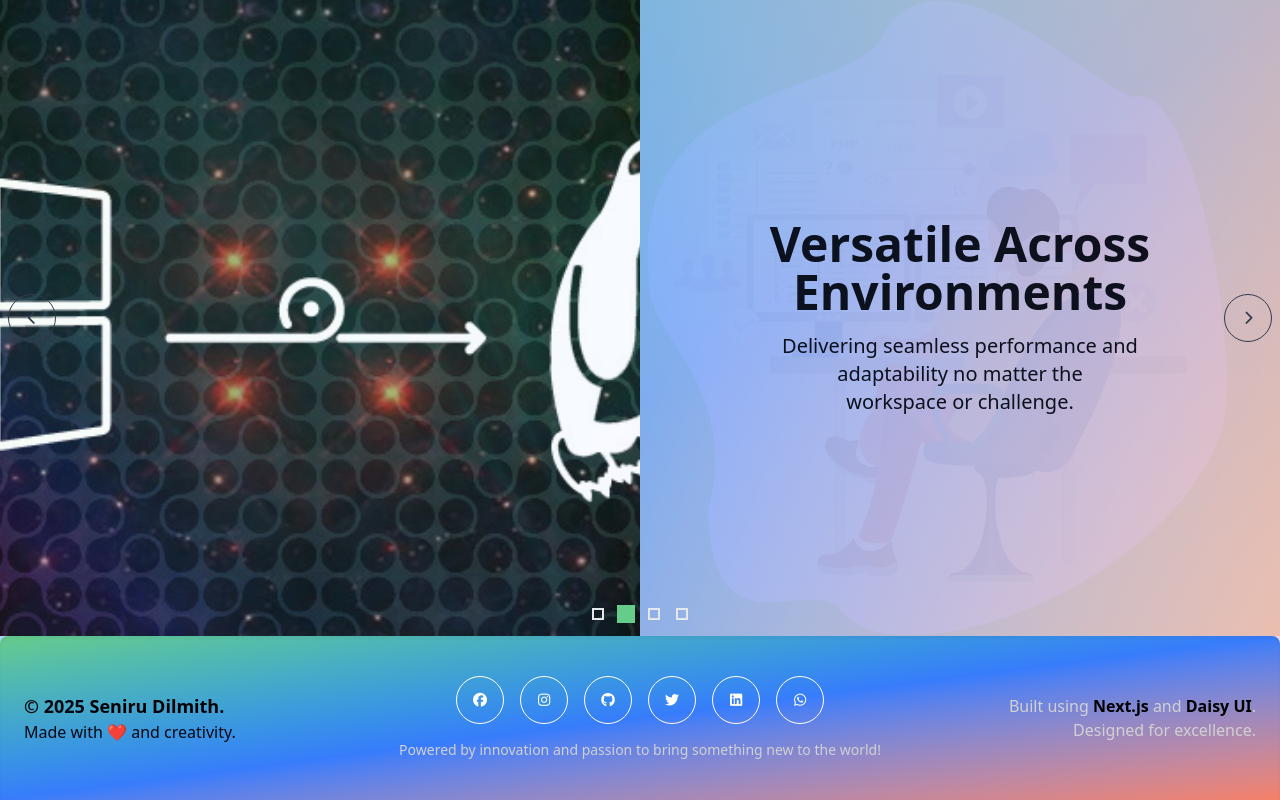
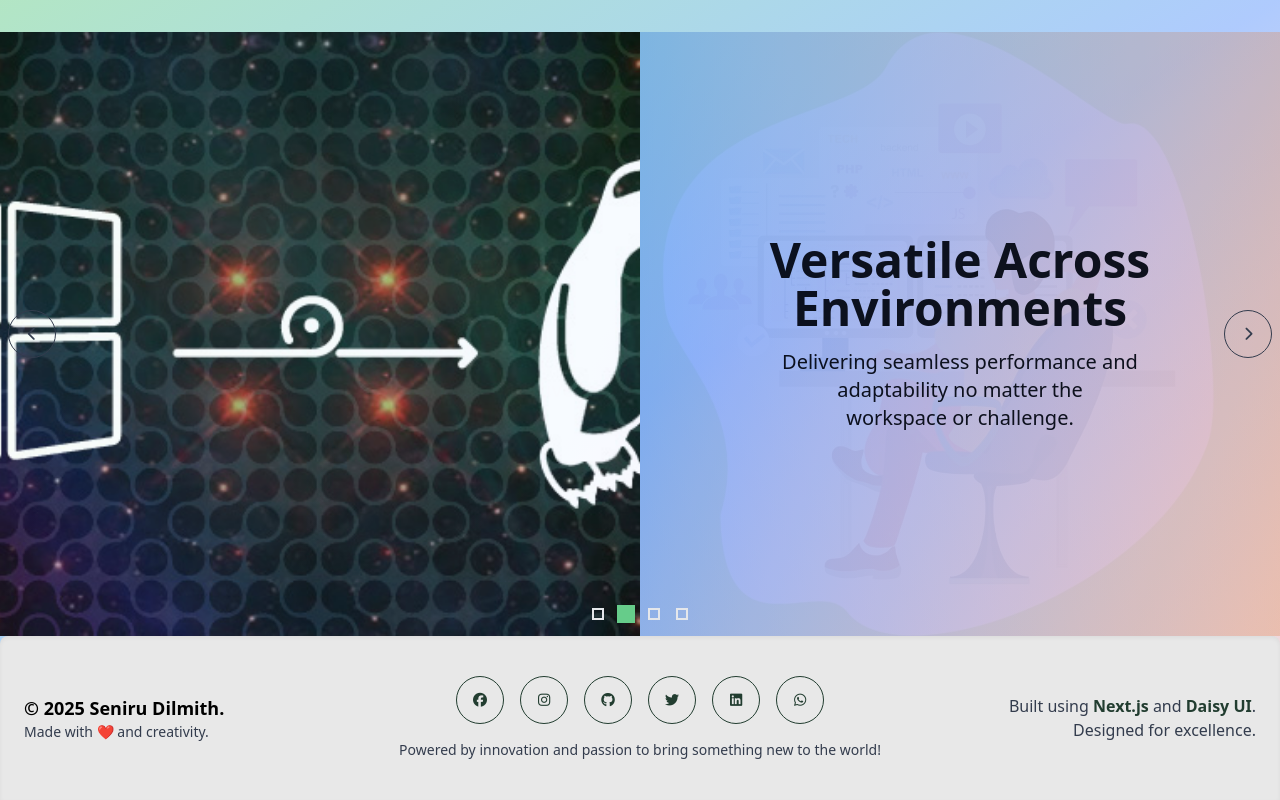
Before and after one commit to seniru-dilmith/Portfolio-Website, a Next.js app: page / in a window 1280 px wide. Built offline with nearby package versions, Linux system fonts and the light colour scheme.

Commit message:
optimizing for daisyUI - I

```diff
--- a/src/components/Footer.tsx
+++ b/src/components/Footer.tsx
@@ -4,19 +4,20 @@ import links from '@/components/footer/links';
 
 const Footer: React.FC = () => {
   return (
-    <footer className={`z-9999 overflow-hidden bg-gradient-to-br from-primary via-secondary to-accent text-white py-10 rounded-t-lg shadow-inner`}>
+    <footer className="z-50 overflow-hidden bg-base-200 py-10 rounded-t-lg shadow-inner">
       <div className="container mx-auto flex flex-col md:flex-row items-center justify-between px-6 space-y-8 md:space-y-0">
+
         {/* Left Section */}
         <motion.div
-          className="w-full md:w-1/4 text-sm md:text-base text-center md:text-left"
+          className="w-full md:w-1/4 text-sm text-center md:text-left text-base-content"
           initial={{ x: '100vw' }}
           animate={{ x: 0 }}
           transition={{ duration: 1, ease: 'easeOut', delay: 0.4 }}
         >
-          <p className="text-lg font-semibold text-white">
-            &copy; 2025 <span className="text-accent-content">Seniru Dilmith</span>.
+          <p className="text-lg font-semibold text-accent-content">
+            &copy; 2025 <span>Seniru Dilmith</span>.
           </p>
-          <p className="text-gray-200">Made with ❤️ and creativity.</p>
+          <p className="text-base-content">Made with ❤️ and creativity.</p>
         </motion.div>
 
         {/* Center Section */}
@@ -34,7 +35,7 @@ const Footer: React.FC = () => {
                 href={link.href}
                 target="_blank"
                 rel="noopener noreferrer"
-                className="btn btn-circle btn-outline text-secondary-content hover:text-black hover:bg-white hover:shadow-lg"
+                className="btn btn-circle btn-outline text-primary-content hover:text-white hover:bg-primary hover:shadow-md transition-all duration-300"
                 aria-label={link.label}
               >
                 <i className={link.iconClass}></i>
@@ -43,23 +44,23 @@ const Footer: React.FC = () => {
           </div>
 
           {/* Bottom Section */}
-          <div className="text-sm text-base-300">
+          <div className="text-sm text-base-content">
             Powered by innovation and passion to bring something new to the world!
           </div>
         </motion.div>
 
         {/* Right Section */}
         <motion.div
-          className="w-full md:w-1/4 text-sm md:text-base text-center md:text-right"
+          className="w-full md:w-1/4 text-sm md:text-base text-center md:text-right text-base-content"
           initial={{ x: '-100vw' }}
           animate={{ x: 0 }}
           transition={{ duration: 1, ease: 'easeOut', delay: 0.4 }}
         >
-          <p className="text-base-300">
-            Built using <span className="text-accent-content font-semibold">Next.js</span> and{' '}
-            <span className="text-accent-content font-semibold">Daisy UI</span>.
+          <p>
+            Built using <span className="text-primary-content font-semibold">Next.js</span> and{' '}
+            <span className="text-primary-content font-semibold">Daisy UI</span>.
           </p>
-          <p className="text-base-300">Designed for excellence.</p>
+          <p className="text-base-content">Designed for excellence.</p>
         </motion.div>
       </div>
     </footer>
--- a/src/components/Navbar.tsx
+++ b/src/components/Navbar.tsx
@@ -1,6 +1,6 @@
 import { useState, useEffect, useCallback } from "react";
 import Link from "next/link";
-import { motion } from "framer-motion";
+import { motion, AnimatePresence } from "framer-motion";
 import { useAuth } from "@/context/AuthContext";
 import { titleNames } from "./navbar/titles";
 import ThemeToggle from "./ThemeToggle";
@@ -15,7 +15,7 @@ const Navbar: React.FC<NavbarProps> = ({ pushContentDown = true }) => {
   const [isVisible, setIsVisible] = useState(true);
   const [lastScrollY, setLastScrollY] = useState(0);
 
-  // Optimize scroll event with useCallback
+  // Handle scrolling behavior
   const handleScroll = useCallback(() => {
     setIsVisible(window.scrollY < lastScrollY);
     setLastScrollY(window.scrollY);
@@ -29,7 +29,11 @@ const Navbar: React.FC<NavbarProps> = ({ pushContentDown = true }) => {
   // Framer Motion Variants
   const navbarVariants = {
     hidden: { y: -100, opacity: 0 },
-    visible: { y: 0, opacity: 1, transition: { duration: 0.5, ease: "easeOut" } },
+    visible: {
+      y: 0,
+      opacity: 1,
+      transition: { duration: 0.5, ease: "easeOut" },
+    },
   };
 
   const menuItemVariants = {
@@ -41,21 +45,41 @@ const Navbar: React.FC<NavbarProps> = ({ pushContentDown = true }) => {
     },
   };
 
+  const mobileMenuVariants = {
+    hidden: { y: -20, opacity: 0, height: 0 },
+    visible: {
+      y: 0,
+      opacity: 1,
+      height: "auto",
+      transition: { duration: 0.4, ease: "easeOut" },
+    },
+    exit: {
+      y: -20,
+      opacity: 0,
+      height: 0,
+      transition: { duration: 0.3, ease: "easeInOut" },
+    },
+  };
+
   return (
-    <div className="flex flex-col">
+    <div
+      className={`flex flex-col transition-all duration-300 ${
+        isMenuOpen && pushContentDown ? "pb-64" : ""
+      }`}
+    >
       {/* Navbar */}
       <motion.div
-        className={`fixed top-0 left-0 z-50 w-full bg-neutral-50 ${
-          pushContentDown ? "bg-opacity-90" : ""
-        } text-gray-800 shadow-lg`}
+        className={`fixed top-0 left-0 z-50 w-full bg-base-100 text-neutral shadow-lg`}
         initial="hidden"
         animate={isVisible ? "visible" : "hidden"}
         variants={navbarVariants}
       >
         <div className="flex justify-between items-center p-4 max-w-7xl mx-auto">
           {/* Logo */}
-          <div className="text-xl font-bold">
-            <Link href="/">Hi, It&rsquo;s me Seniru!</Link>
+          <div className="text-xl font-bold text-primary hover:text-primary-focus transition-all duration-300">
+            <Link href="/" className="flex items-center gap-2">
+              <span className="hidden sm:block">Hi, It&rsquo;s me Seniru!</span>
+            </Link>
           </div>
 
           {/* Theme Toggle Centered in Navbar (Desktop) */}
@@ -65,9 +89,14 @@ const Navbar: React.FC<NavbarProps> = ({ pushContentDown = true }) => {
 
           {/* Mobile Menu & Theme Toggle */}
           <div className="lg:hidden flex items-center space-x-4">
+            {/* Theme Toggle Button */}
+            <div className="p-2 rounded-full bg-base-300 hover:bg-primary transition-all duration-300">
               <ThemeToggle />
+            </div>
+
+            {/* Hamburger Menu Button */}
             <button
-              className="focus:outline-none"
+              className="p-2 rounded-lg bg-base-300 hover:bg-primary transition-all duration-300 focus:outline-none"
               onClick={() => setIsMenuOpen((prev) => !prev)}
             >
               <motion.div
@@ -75,7 +104,11 @@ const Navbar: React.FC<NavbarProps> = ({ pushContentDown = true }) => {
                 animate={{ rotate: isMenuOpen ? 90 : 0 }}
                 transition={{ duration: 0.3, ease: "easeInOut" }}
               >
-                <i className={`fa ${isMenuOpen ? "fa-times" : "fa-bars"} text-2xl text-gray-800 hover:text-gray-500`} />
+                <i
+                  className={`fa ${
+                    isMenuOpen ? "fa-times" : "fa-bars"
+                  } text-2xl text-primary-content`}
+                />
               </motion.div>
             </button>
           </div>
@@ -87,16 +120,18 @@ const Navbar: React.FC<NavbarProps> = ({ pushContentDown = true }) => {
                 key={index}
                 whileHover="hover"
                 variants={menuItemVariants}
-                className="text-lg font-medium cursor-pointer"
+                className="text-lg font-medium cursor-pointer text-primary hover:text-secondary transition-colors duration-300"
               >
-                <Link href={`/${item === "Home" ? "" : item.toLowerCase()}`}>{item}</Link>
+                <Link href={`/${item === "Home" ? "" : item.toLowerCase()}`}>
+                  {item}
+                </Link>
               </motion.div>
             ))}
             {isAuthenticated && (
               <motion.div
                 whileHover="hover"
                 variants={menuItemVariants}
-                className="text-lg font-medium cursor-pointer text-red-500"
+                className="text-lg font-medium cursor-pointer text-error hover:text-accent transition-colors duration-300"
               >
                 <Link href="/" onClick={handleLogout}>
                   Logout
@@ -107,11 +142,14 @@ const Navbar: React.FC<NavbarProps> = ({ pushContentDown = true }) => {
         </div>
 
         {/* Mobile Menu */}
+        <AnimatePresence>
+          {isMenuOpen && (
             <motion.div
-          className="lg:hidden bg-neutral-100 text-gray-800 overflow-hidden"
-          initial={{ height: 0, opacity: 0 }}
-          animate={isMenuOpen ? { height: "auto", opacity: 1 } : { height: 0, opacity: 0 }}
-          transition={{ duration: 0.3, ease: "easeOut" }}
+              className="lg:hidden bg-base-200 text-neutral-content"
+              initial="hidden"
+              animate="visible"
+              exit="exit"
+              variants={mobileMenuVariants}
             >
               <nav className="flex flex-col items-center py-4 space-y-4">
                 {titleNames.map((item, index) => (
@@ -122,14 +160,18 @@ const Navbar: React.FC<NavbarProps> = ({ pushContentDown = true }) => {
                     className="text-lg font-medium cursor-pointer"
                     onClick={() => setIsMenuOpen(false)}
                   >
-                <Link href={`/${item === "Home" ? "" : item.toLowerCase()}`}>{item}</Link>
+                    <Link
+                      href={`/${item === "Home" ? "" : item.toLowerCase()}`}
+                    >
+                      {item}
+                    </Link>
                   </motion.div>
                 ))}
                 {isAuthenticated && (
                   <motion.div
                     whileHover="hover"
                     variants={menuItemVariants}
-                className="text-lg font-medium cursor-pointer text-red-500"
+                    className="text-lg font-medium cursor-pointer text-error"
                     onClick={() => {
                       setIsMenuOpen(false);
                       handleLogout();
@@ -140,7 +182,10 @@ const Navbar: React.FC<NavbarProps> = ({ pushContentDown = true }) => {
                 )}
               </nav>
             </motion.div>
+          )}
+        </AnimatePresence>
       </motion.div>
+      <div className="h-8" />
     </div>
   );
 };
```
Lines whose indentation alone changed are shown as unchanged.
